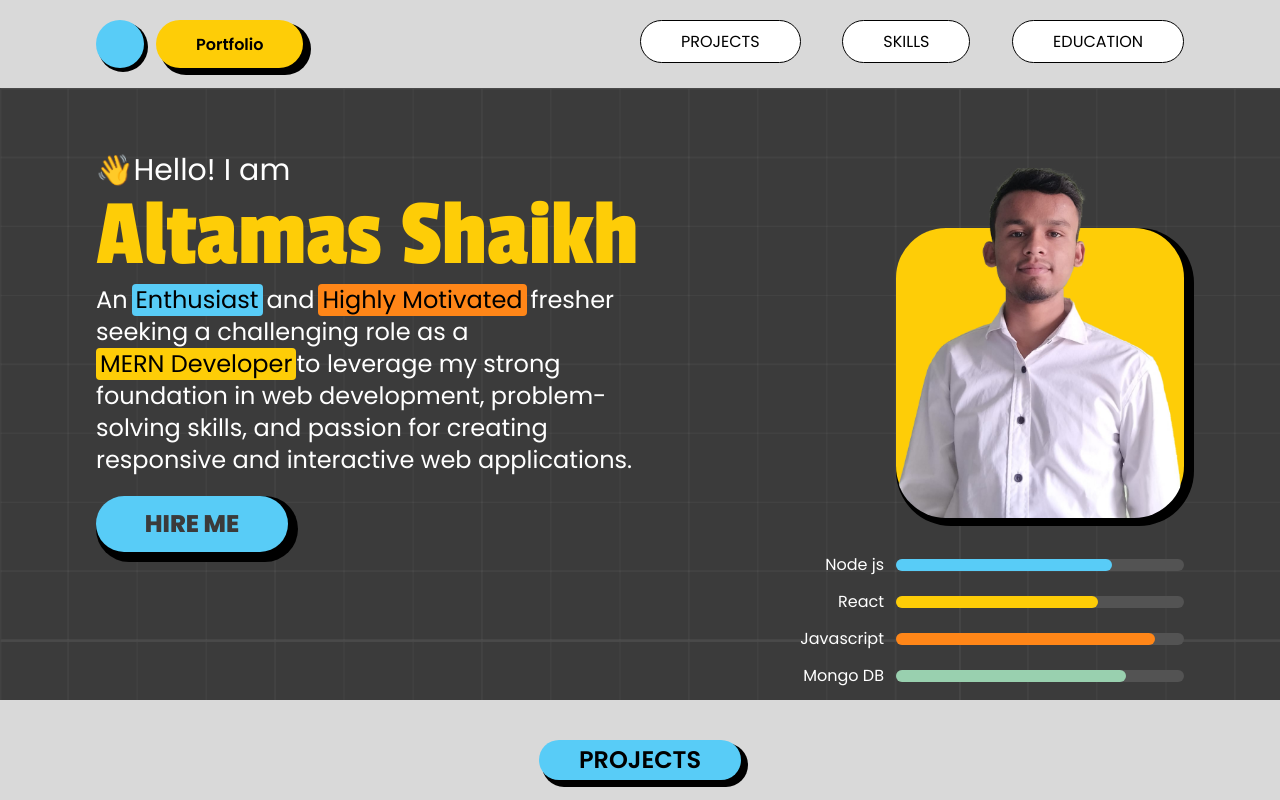
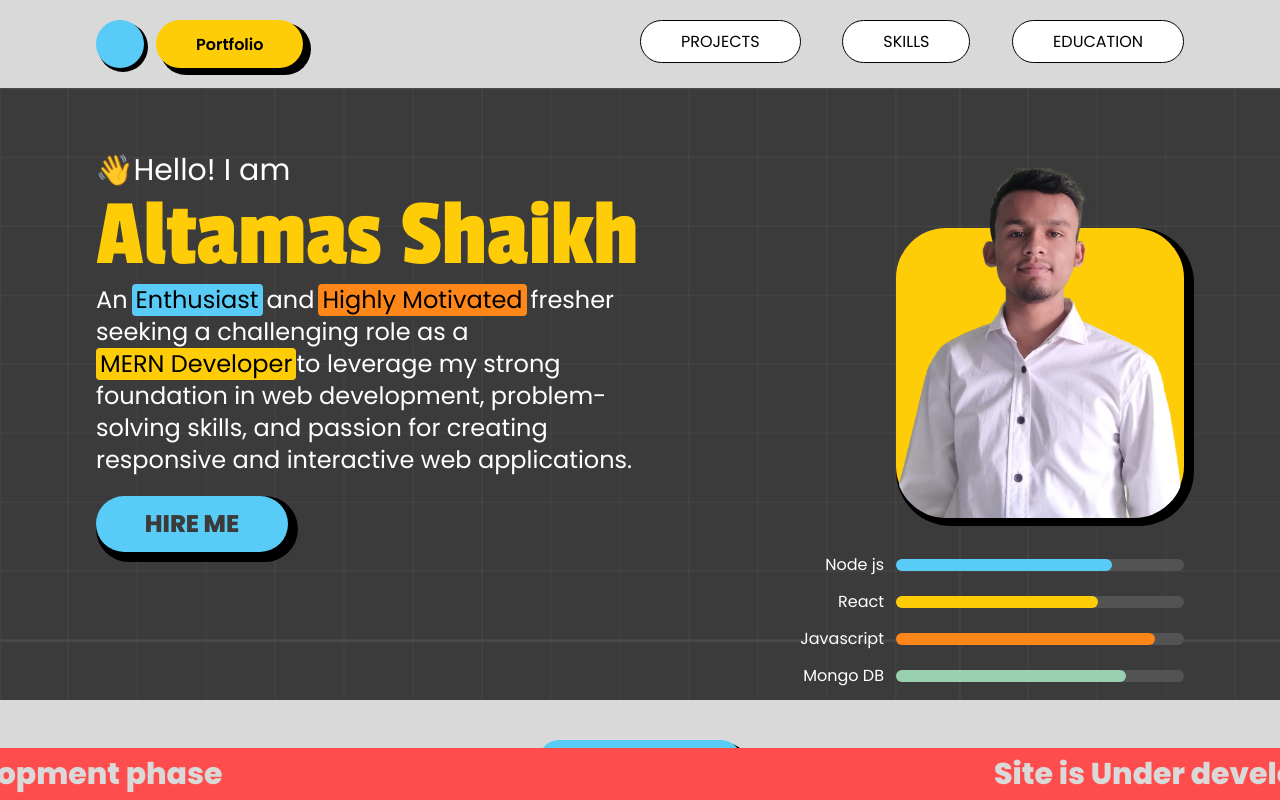
Before and after one commit to creotove/react-portfolio, a React (Create React App) app: page / in a window 1280 px wide. Shown: the top 800 px of the page. Built offline with nearby package versions, Linux system fonts and the light colour scheme.

Commit message:
add: marquee for showing site is under development

```diff
--- a/package.json
+++ b/package.json
@@ -9,6 +9,7 @@
     "gsap": "^3.12.5",
     "react": "^18.2.0",
     "react-dom": "^18.2.0",
+    "react-fast-marquee": "^1.6.5",
     "react-scripts": "5.0.1",
     "react-slick": "^0.29.0",
     "slick-carousel": "^1.8.1",
--- a/src/App.js
+++ b/src/App.js
@@ -1,6 +1,7 @@
 import Footer from "./components/Footer";
 import Header from "./components/Header";
 import Hero from "./components/Hero";
+import Marquee from "./components/Marquee";
 import Projects from "./components/Projects";
 import "./utils.css";
 
@@ -22,6 +23,7 @@ function App() {
       <Hero />
       <Projects />
       <Footer />
+      <Marquee text={'Site is Under development phase'} />
     </>
   );
 }
--- /dev/null
+++ b/src/components/Marquee.js
@@ -0,0 +1,12 @@
+import Marquee from "react-fast-marquee";
+const MyMarquee = ({ text, direction = 'left' }) => {
+    return (
+        <section className="fixed bottom-0 bg-x-red w-full">
+            <Marquee autoFill={false} direction={direction} className="py-2 no-scrollbar">
+                <span className="text-x-smoke font-bold text-xl md:text-3xl">{text}</span>
+            </Marquee>
+        </section>
+    );
+};
+
+export default MyMarquee;
```
Also changed, not shown: 1 other file (tests, documents, lock files or other folders).
